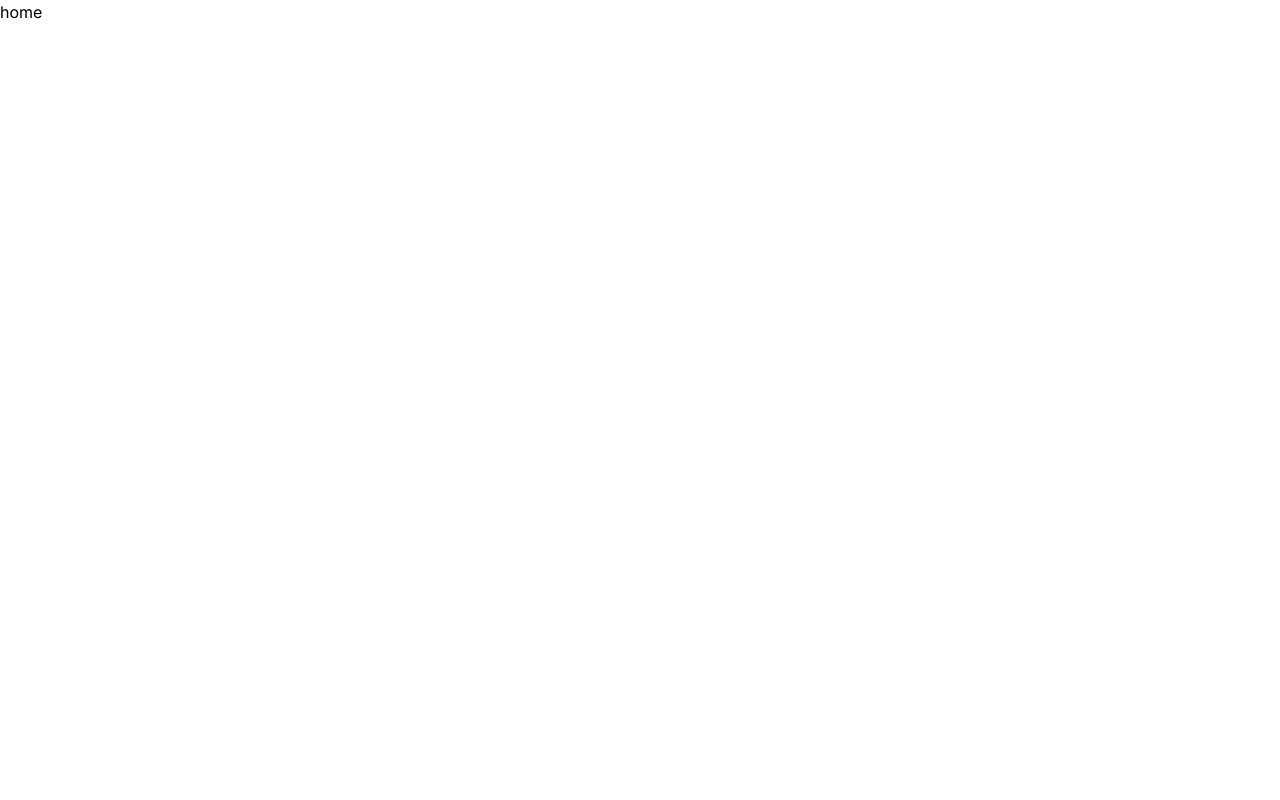
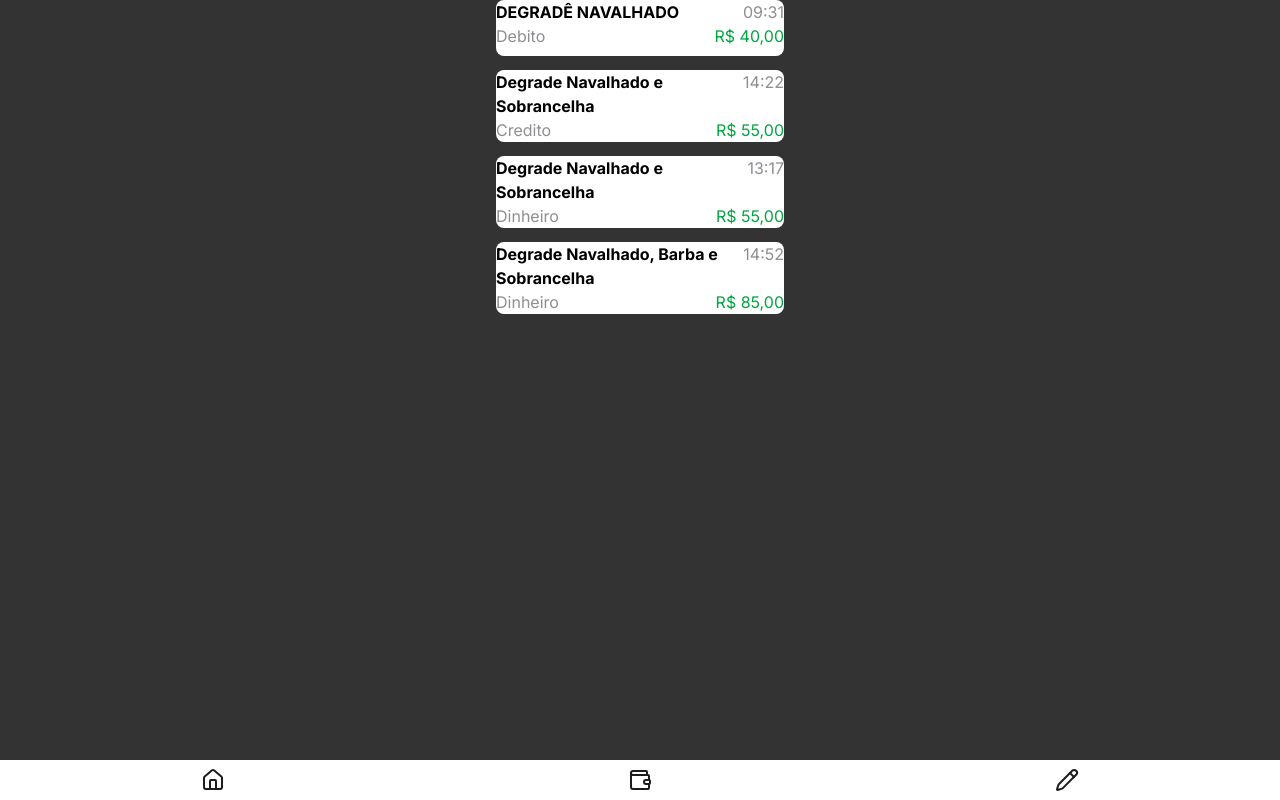
Before and after one commit to Fionavalha/fionavalha-frontend, a React (Vite) app: page / in a window 1280 px wide. Built offline with nearby package versions, Linux system fonts and the light colour scheme.

Commit message:
primeiro_commit_mateus

```diff
--- a/package.json
+++ b/package.json
@@ -11,6 +11,8 @@
   },
   "dependencies": {
     "@tailwindcss/vite": "^4.1.8",
+    "axios": "^1.9.0",
+    "lucide-react": "^0.513.0",
     "react": "^19.1.0",
     "react-dom": "^19.1.0",
     "react-router": "^7.6.1",
--- /dev/null
+++ b/src/components/cardServico/index.jsx
@@ -0,0 +1,21 @@
+export default function CardServico({ tipoCorte, horario, valor, formaPagamento }) {
+  return (
+    <>
+      <section className="  w-72 min-h-14 rounded-lg bg-white">
+        <div className="flex justify-between">
+          <p className="font-bold">{tipoCorte}</p>
+          <p className=" text-textSecond">{horario}</p>
+        </div>
+        <div className="flex justify-between ">
+          <p className="text-textSecond">{formaPagamento}</p>
+          <p className="text-green-600">
+            {valor.toLocaleString("pt-br", {
+              style: "currency",
+              currency: "BRL",
+            })}
+          </p>
+        </div>
+      </section>
+    </>
+  );
+}
--- /dev/null
+++ b/src/footer/index.jsx
@@ -0,0 +1,17 @@
+import { Home, Wallet, Pencil } from "lucide-react";
+
+export default function HotBar() {
+  return (
+    <div className="fixed bottom-0 w-full bg-white flex justify-around items-center h-10">
+      <button className="flex flex-col items-centerblu  text-textPrimary hover:text-blue-500">
+        <Home className="w-6 h-6" />
+      </button>
+      <button className="flex flex-col items-center text-textPrimary hover:text-blue-500">
+        <Wallet className="w-6 h-6" />
+      </button>
+      <button className="flex flex-col items-center text-textPrimary hover:text-blue-500">
+        <Pencil className="w-6 h-6" />
+      </button>
+    </div>
+  );
+}
--- a/src/pages/Home/index.jsx
+++ b/src/pages/Home/index.jsx
@@ -1,7 +1,111 @@
-import React from 'react'
+import React, { useState } from "react";
+import CardServico from "../../components/cardServico";
+import HotBar from "../../footer";
 
 export default function Home() {
+  const dados = [
+    {
+      id: 1,
+      formaPagamento: "Debito",
+      horario: "09:31",
+      valor: 40.0,
+      tipoCorte: "DEGRADÊ NAVALHADO",
+    },
+    {
+      id: 2,
+      formaPagamento: "Credito",
+      horario: "14:22",
+      valor: 55.0,
+      tipoCorte: "Degrade Navalhado e Sobrancelha",
+    },
+    {
+      id: 3,
+      formaPagamento: "Dinheiro",
+      horario: "13:17",
+      valor: 55.0,
+      tipoCorte: "Degrade Navalhado e Sobrancelha",
+    },
+    {
+      id: 4,
+      formaPagamento: "Dinheiro",
+      horario: "14:52",
+      valor: 85.0,
+      tipoCorte: "Degrade Navalhado, Barba e Sobrancelha",
+    },
+    {
+      id: 5,
+      formaPagamento: "Dinheiro",
+      horario: "16:03",
+      valor: 35.0,
+      tipoCorte: "Social e Risquinho",
+    },
+    {
+      id: 6,
+      formaPagamento: "Credito",
+      horario: "09:16",
+      valor: 30.0,
+      tipoCorte: "BARBA",
+    },
+    {
+      id: 7,
+      formaPagamento: "Pix",
+      horario: "15:26",
+      valor: 5.0,
+      tipoCorte: "RISQUINHO",
+    },
+    {
+      id: 8,
+      formaPagamento: "Pix",
+      horario: "14:21",
+      valor: 70.0,
+      tipoCorte: "Degrade Navalhado e Barba",
+    },
+    {
+      id: 9,
+      formaPagamento: "Dinheiro",
+      horario: "14:22",
+      valor: 70.0,
+      tipoCorte: "Degrade Navalhado e Barba",
+    },
+    {
+      id: 10,
+      formaPagamento: "Debito",
+      horario: "11:12",
+      valor: 65.0,
+      tipoCorte: "Degrade e Barba",
+    },
+    {
+      id: 11,
+      formaPagamento: "Pix",
+      horario: "18:03",
+      valor: 50.0,
+      tipoCorte: "Degrade e Sobrancelha",
+    },
+    {
+      id: 12,
+      formaPagamento: "Dinheiro",
+      horario: "13:05",
+      valor: 35.0,
+      tipoCorte: "DEGRADÊ",
+    },
+
+  ];
+
   return (
-    <div>home</div>
-  )
+    <>
+      <div className="flex flex-col h-screen bg-bg relative">
+        <div className=" bottom-17 left-0 right-0 mx-auto h-81 overflow-y-auto flex flex-col items-center gap-y-3.5">
+          {dados.map((item) => (
+            <div key={item.id}>
+              <CardServico formaPagamento={item.formaPagamento} horario={item.horario} valor={item?.valor} tipoCorte={item.tipoCorte} />
+            </div>
+          ))}
+        </div>
+
+        <div className="fixed bottom-0 left-0 w-full z-50">
+          <HotBar />
+        </div>
+      </div>
+    </>
+  );
 }
--- a/src/style/globals.css
+++ b/src/style/globals.css
@@ -7,12 +7,13 @@ html {
 @theme {
   --color-bg: #333333;
   --color-primary: #007aff;
-  --color-textPrimary: #1C1C1E
+  --color-textPrimary: #1C1C1E;
+  --color-textSecond: #8E8E93;
 }
 
 @layer components {
   .inputBase {
-    @apply bg-white text-textPrimary outline-2 rounded-lg pl-2 focus:outline-primary;
+    @apply bg-white text-textPrimary text-textSecond outline-2 rounded-lg pl-2 focus:outline-primary border-textPrimary;
   }
   .botaoPrimario {
     @apply bg-primary hover:opacity-75 delay-75 transition rounded-lg;
--- a/vite.config.js
+++ b/vite.config.js
@@ -1,6 +1,7 @@
 import { defineConfig } from "vite";
 import react from "@vitejs/plugin-react";
 import tailwindcss from "@tailwindcss/vite";
+
 
 // https://vite.dev/config/
 export default defineConfig({
```
Also changed, not shown: 1 other file (tests, documents, lock files or other folders).
